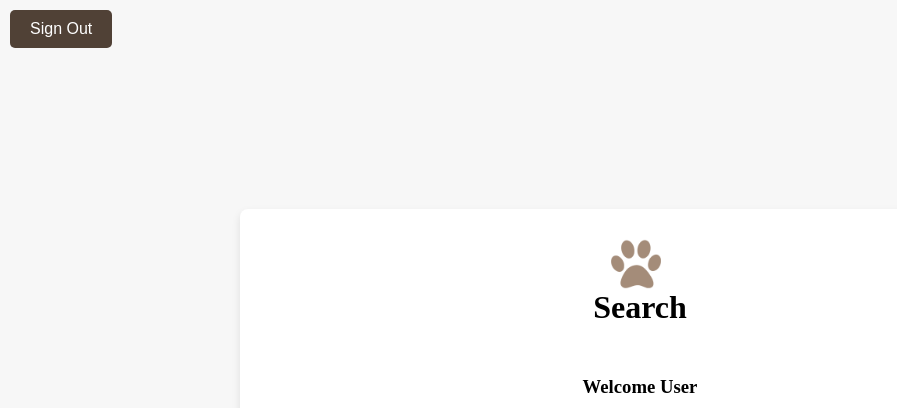
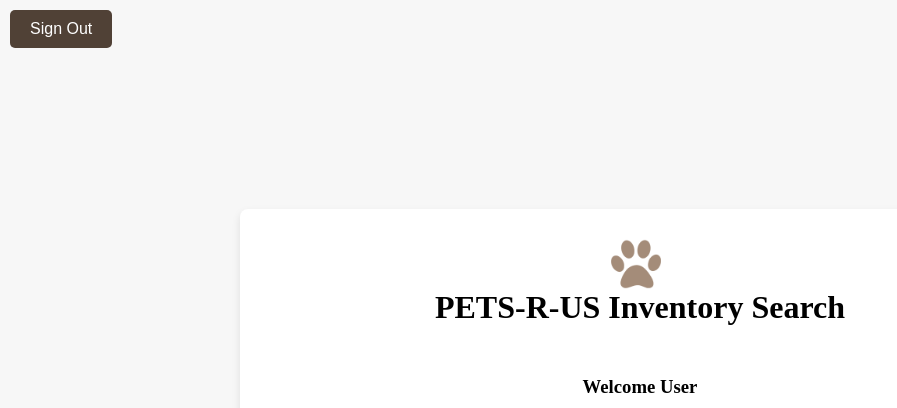
Before and after one commit to hollyschwecke/New-Team-5-Project, a Flask app: page /search in a window 1280 px wide. Shown: the top 408 px of the page, without its empty margins (0-897 px from the left). Run offline with Flask 3, Linux system fonts and the light colour scheme; data that the repository does not hold is empty; parts of the project's set-up code (start-up, migrations or seed data) failed here and were passed over; some libraries are stand-ins or nearby versions; some web fonts are replaced.

Commit message:
Update searchpage.html updating header

```diff
--- a/templates/searchpage.html
+++ b/templates/searchpage.html
@@ -23,7 +23,7 @@ Usage: utilize the css file for the login page "searchpage.css", javascript, and
         <div class = "headercontainer">
             <div class="headerpets">
                 <img src="../static/front_images/pawprint_128.png" alt="brown pawprint icon" class="icon">
-                <h1>Search</h1>
+                <h1>PETS-R-US Inventory Search</h1>
             </div>
             <div class="welcome">
                 <h3> Welcome User</h3>
```
